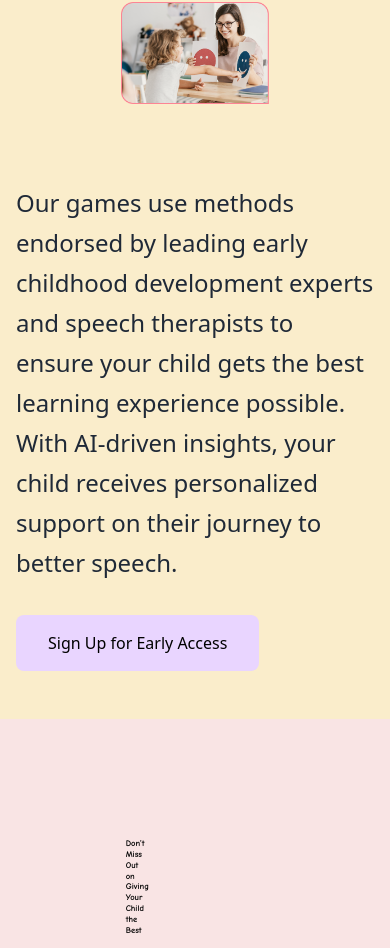
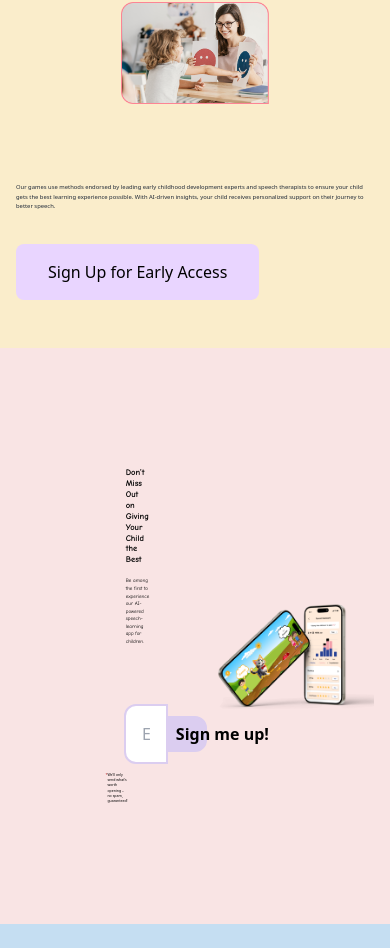
Before and after one commit to MimansaDeveloper/Mimansa-Play, a React (Vite) app in the folder frontend/: page / in a window 390 px wide. Shown: the part 4784-5732 px from the top of the page. Built offline with nearby package versions, Linux system fonts and the light colour scheme.

Commit message:
updated text responsiveness in science section

```diff
--- a/frontend/src/pages/ScienceSection.jsx
+++ b/frontend/src/pages/ScienceSection.jsx
@@ -26,7 +26,7 @@ const ScienceSection = ({ openPopup }) => {
 
         {/* Text and Button */}
         <div className="text-left max-w-lg mt-2">
-          <p className="text-2xl   font-comic text-gray-800 leading-10 mb-8">
+          <p className="text-[1.5vw] leading-[2.5vw]   font-comic text-gray-800  mb-8">
             Our games use methods endorsed by leading early childhood
             development experts and speech therapists to ensure your child gets
             the best learning experience possible. With AI-driven insights, your
```
